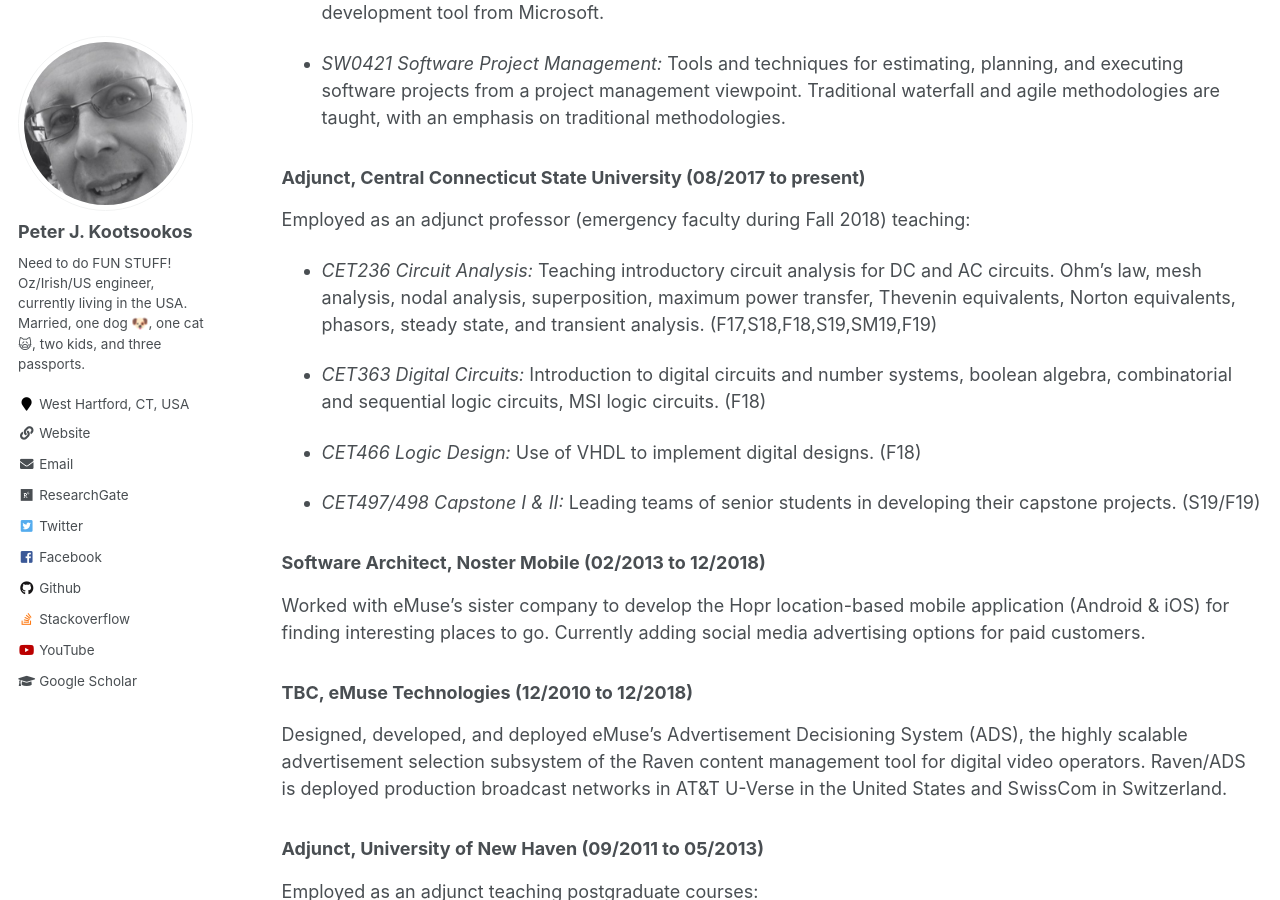
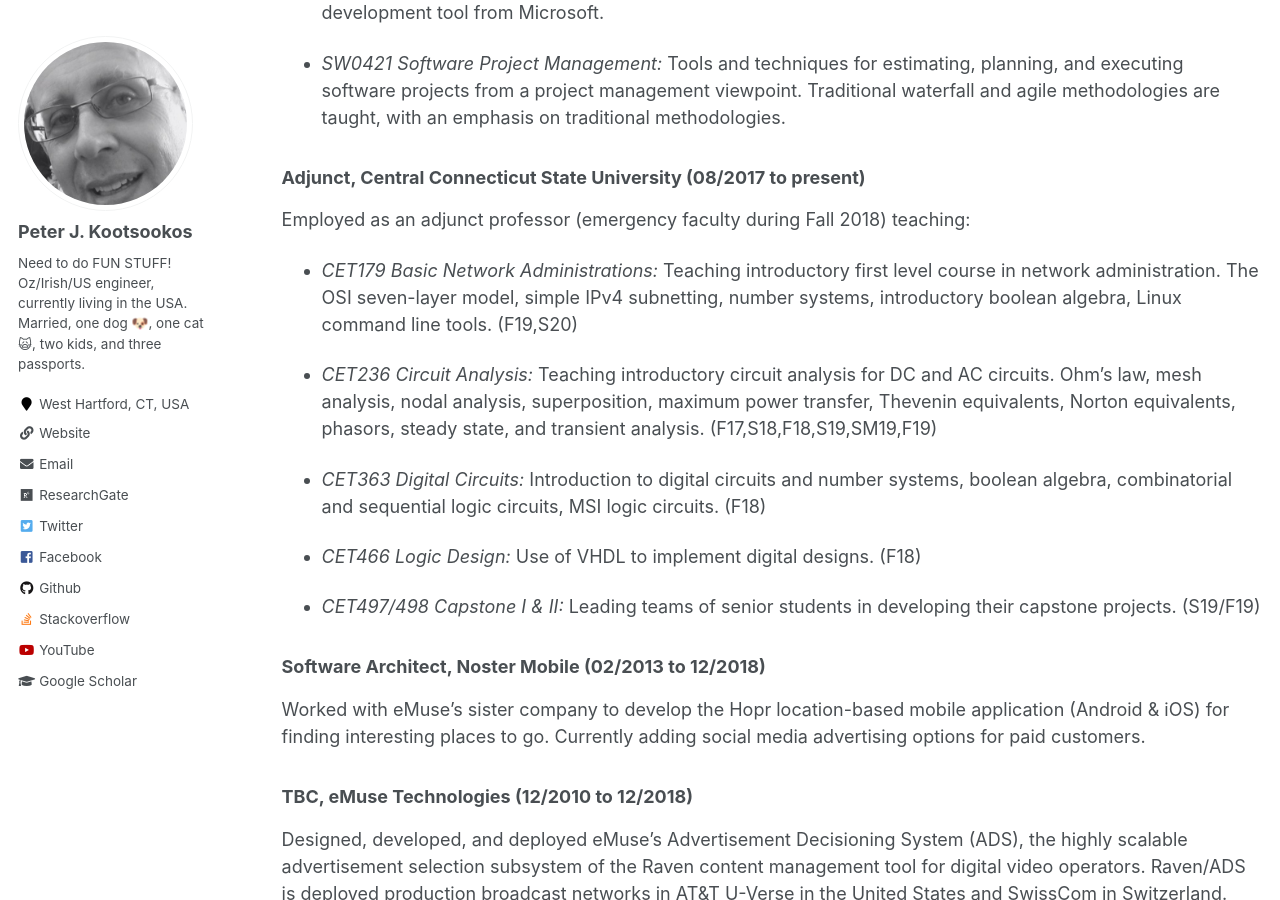
Before and after one commit to kootsoop/kootsoop.github.io, a Jekyll site: the page built from _pages/cv.md, in a window 1280 px wide and 900 px high, scrolled down 2475 px. Built offline with Jekyll 4.4.1, drawn with Linux system fonts in a browser that asks for light colours.

Commit message:
Added CET179 to list of couress

```diff
--- a/_pages/cv.md
+++ b/_pages/cv.md
@@ -130,6 +130,11 @@ Employed as an adjunct professor teaching:
 
 Employed as an adjunct professor (emergency faculty during Fall 2018)
 teaching:
+
+-   *CET179 Basic Network Administrations:* Teaching introductory
+    first level course in network administration. The OSI seven-layer model,
+    simple IPv4 subnetting, number systems, introductory boolean algebra,
+    Linux command line tools. (F19,S20)
 
 -   *CET236 Circuit Analysis:* Teaching introductory circuit analysis
     for DC and AC circuits. Ohm's law, mesh analysis, nodal analysis,
```
